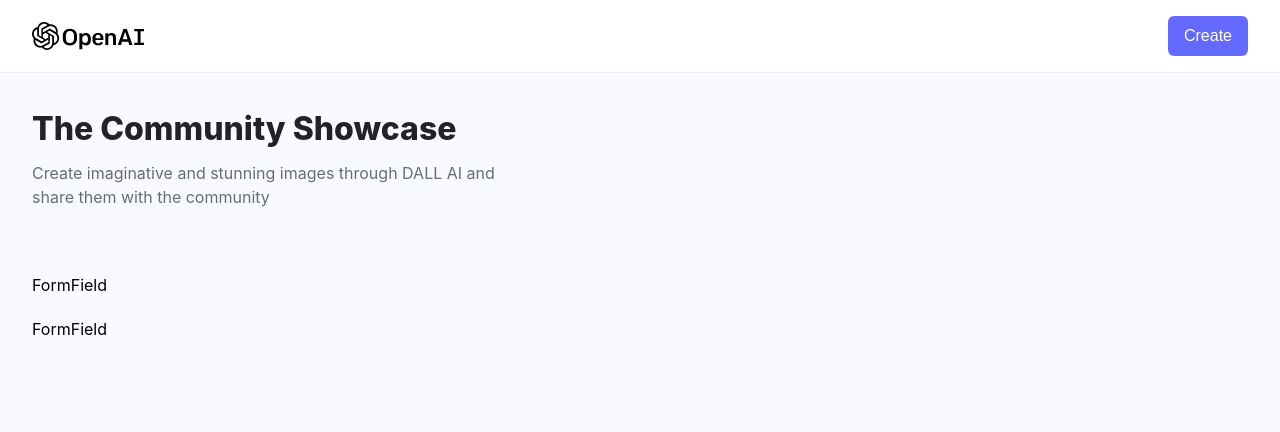
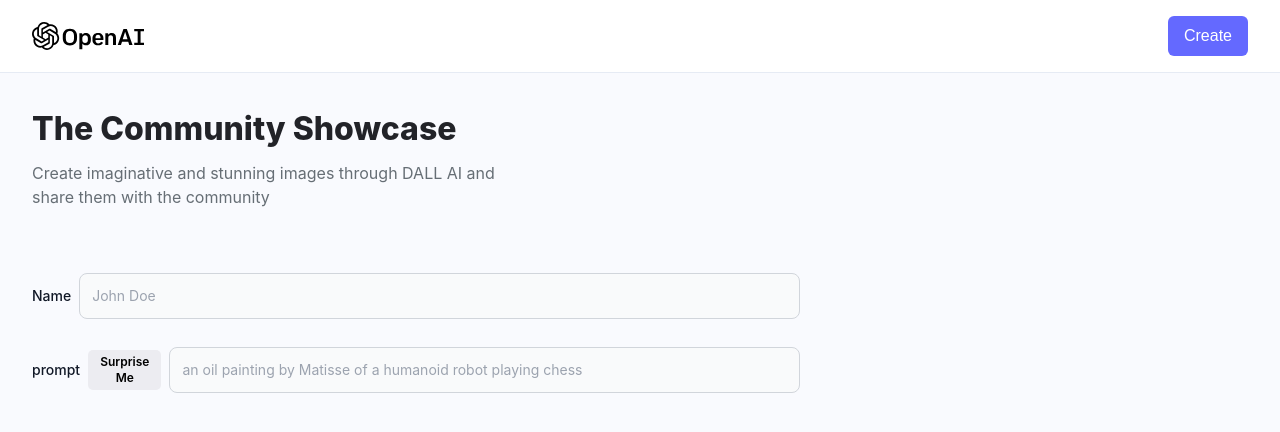
Before and after one commit to Raj-Thombare/DALL-E, a React (Vite) app in the folder client/: page /create-post in a window 1280 px wide. Shown: the top 432 px of the page. Built offline with nearby package versions, Linux system fonts and the light colour scheme; a web font is replaced by a local one.

Commit message:
create name and prompt formfields

```diff
--- a/client/src/components/FormField.jsx
+++ b/client/src/components/FormField.jsx
@@ -1,5 +1,44 @@
-const FormField = () => {
-  return <div>FormField</div>;
+const FormField = ({
+  labelName,
+  type,
+  name,
+  value,
+  placeholder,
+  handleChange,
+  isSurpriseMe,
+  handleSurpriseMe,
+}) => {
+  return (
+    <div>
+      <div className="flex items-center gap-2 mb-2">
+        <label
+          htmlFor="name"
+          className="block text-sm font-medium text-gray-900"
+        >
+          {labelName}
+        </label>
+        {isSurpriseMe && (
+          <button
+            type="button"
+            onClick={handleSurpriseMe}
+            className="font-semibold text-xs bg-[#ECECF1] py-1 px-2 rounded-[5px] text-black"
+          >
+            Surprise Me
+          </button>
+        )}
+        <input
+          type={type}
+          id={name}
+          name={name}
+          placeholder={placeholder}
+          value={value}
+          onChange={handleChange}
+          required
+          className="bg-gray-50 border border-gray-300 text-gray-900 text-sm rounded-lg focus:ring-[#4649ff] focus:border-[#4649ff] outline-none bloack w-full p-3"
+        />
+      </div>
+    </div>
+  );
 };
 
 export default FormField;
```
